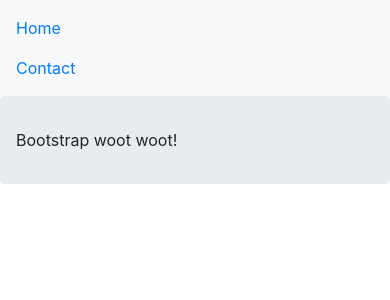
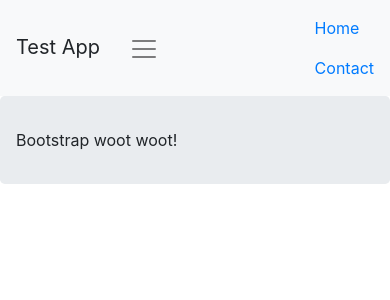
Before and after one commit to orewaafif/profile-app, an Angular app: page /home in a window 390 px wide. Shown: the top 300 px of the page. Built offline with nearby package versions, Linux system fonts and the light colour scheme.

Commit message:
Attempt responsive navbar

```diff
--- a/src/app/navbar/navbar.component.html
+++ b/src/app/navbar/navbar.component.html
@@ -1,7 +1,15 @@
 <nav class="navbar navbar-expand-sm bg-light">
+  <div class="navbar-header">
+      <a class="navbar-brand">Test App</a>
 
-    <!-- Links -->
-    <ul class="navbar-nav">
+      <button (click)="toggleCollapse()" class="navbar-light navbar-toggler navbar-toggler-right" type="button">
+        <span class="navbar-toggler-icon"></span>
+      </button>
+
+  </div>
+
+  <div class="test" *ngIf= "show">
+      <ul class="navbar-nav" >
           <li class="nav-item">
             <a class="nav-link" routerLink="/home">Home</a>
           </li>
@@ -9,5 +17,6 @@
             <a class="nav-link" routerLink="/contact">Contact</a>
           </li>
       </ul>
+  </div>
 
 </nav>
--- a/src/app/navbar/navbar.component.ts
+++ b/src/app/navbar/navbar.component.ts
@@ -9,6 +9,12 @@
 
   constructor() { }
 
+  show = true;
+
+  toggleCollapse() {
+    this.show = !this.show;
+  }
+
   ngOnInit() {
   }
 
```
Also changed, not shown: src/styles.scss (line endings or trailing spaces). Lines whose indentation alone changed are shown as unchanged.
